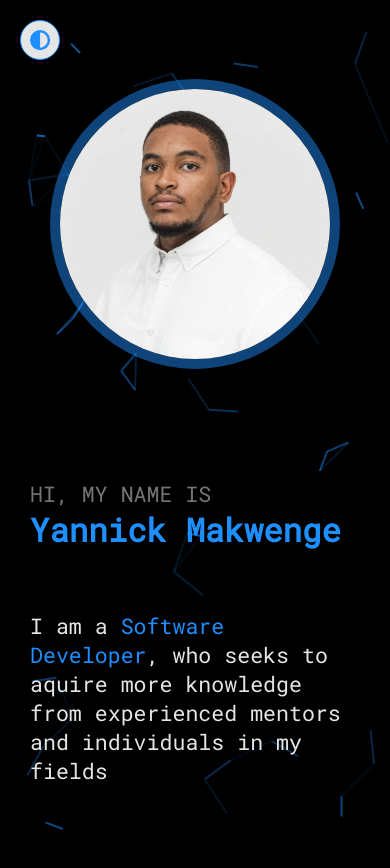
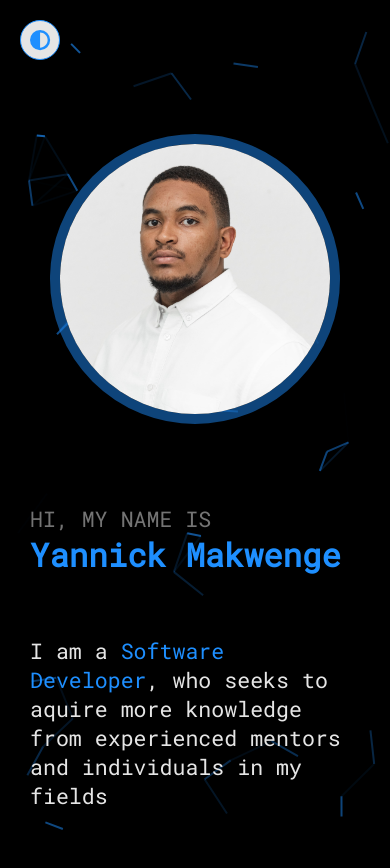
Before and after one commit to Yannick-M243/portofolio-frontend, a React (Create React App) app: page / in a window 390 px wide. Shown: the top 868 px of the page. Built offline with nearby package versions, Linux system fonts and the light colour scheme; no server answers; the HTML template or start-up script is replaced by a standard one.

Commit message:
fix: replace padding-bottom with padding-top

```diff
--- a/src/styles/_responsiveness.scss
+++ b/src/styles/_responsiveness.scss
@@ -33,7 +33,7 @@
             width: 100% !important;
             border-radius: 50%;
             padding-bottom: 50px;
-            padding-bottom: 80px;
+            padding-top: 80px;
         }
     }
     #experience {
```
